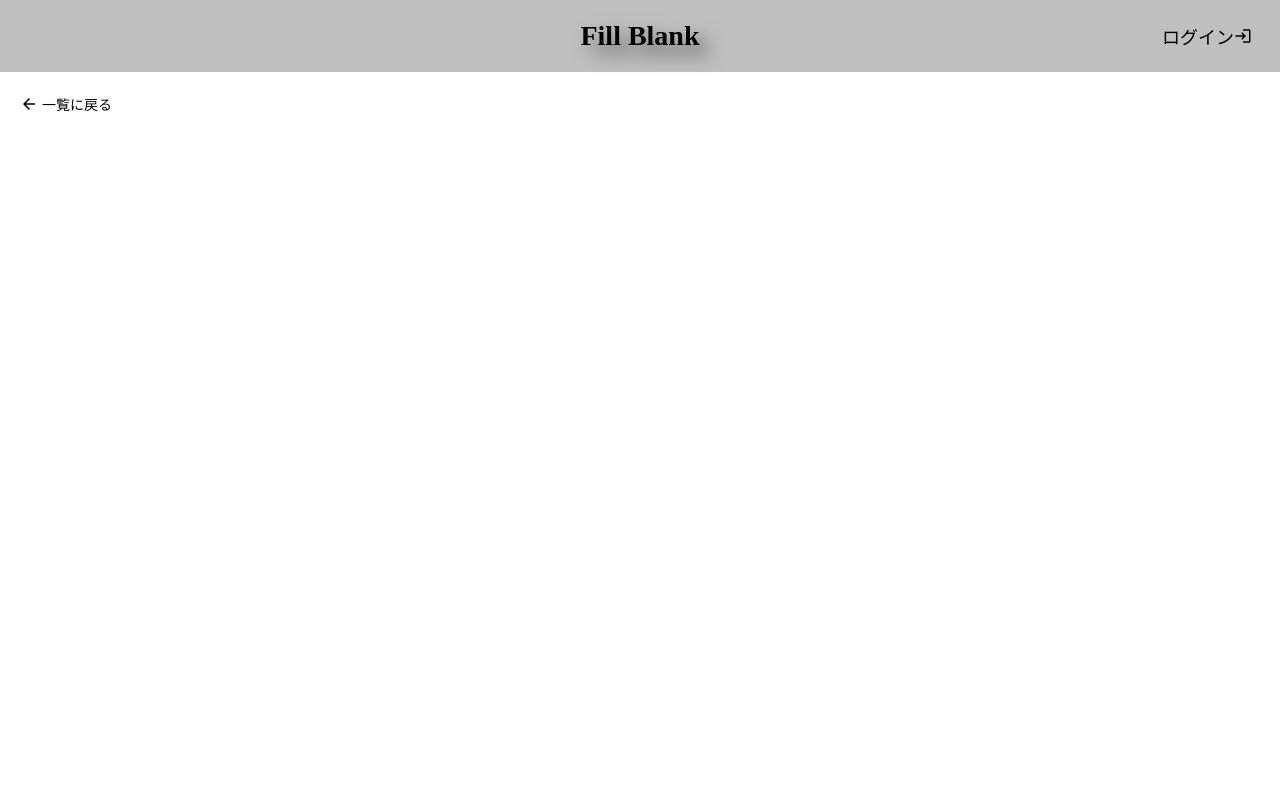
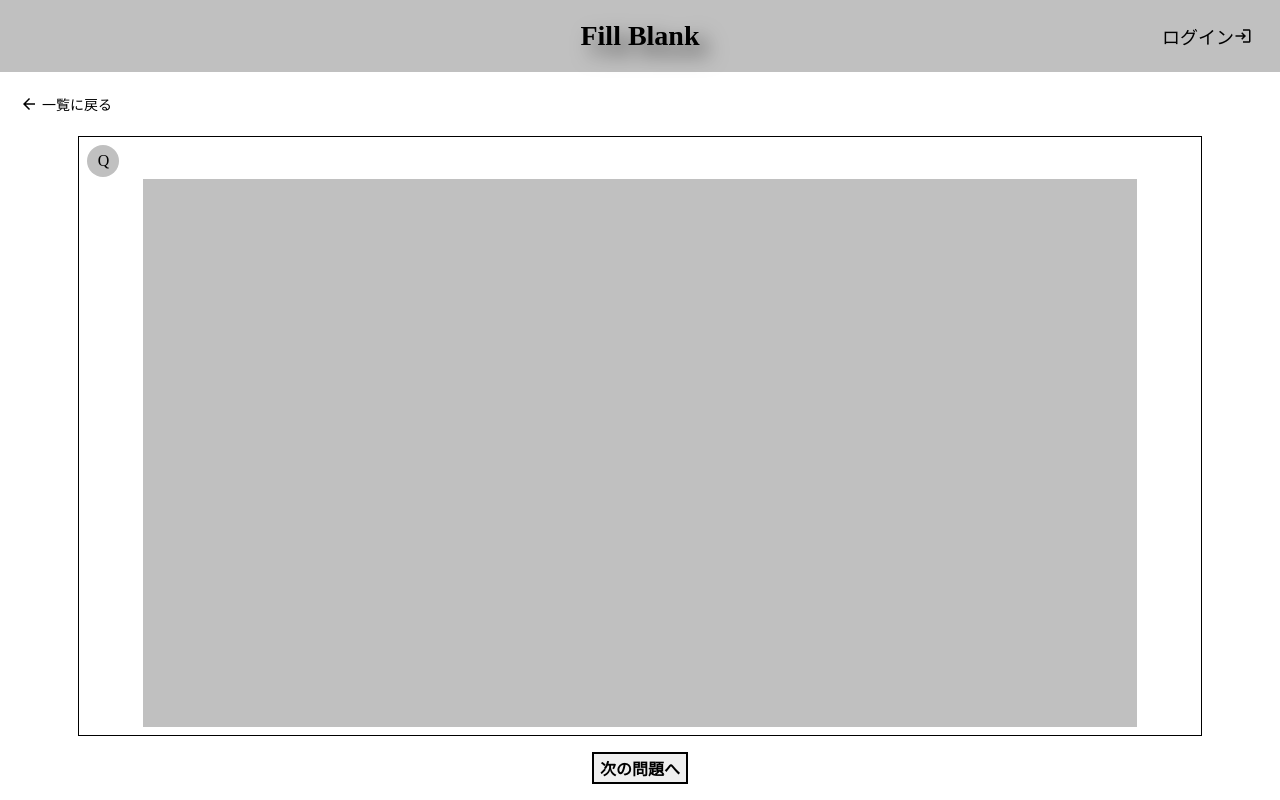
Before and after one commit to Ryo4020/fill-blank, a Vue app: page /exercise in a window 1280 px wide. Built offline with nearby package versions, Linux system fonts and the light colour scheme; the HTML template or start-up script is replaced by a standard one.

Commit message:
Exerciseのレイアウト作成

```diff
--- a/src/views/Exercise.vue
+++ b/src/views/Exercise.vue
@@ -1,6 +1,13 @@
 <template>
   <div class="exercise">
     <ArrowToHome />
+    <div class="exercise-content">
+      <div class="exercise-content-icon">Q</div>
+      <div class="exercise-content-main"></div>
+    </div>
+    <div class="button-wrapper">
+      <CommonButton label="次の問題へ" @click-event="next" />
+    </div>
   </div>
 </template>
 
@@ -8,11 +15,22 @@
 import { defineComponent } from "vue";
 
 import ArrowToHome from "@/components/atoms/ArrowToHome.vue";
+import CommonButton from "@/components/atoms/CommonButton.vue";
 
 export default defineComponent({
   name: "Exercise",
   components: {
     ArrowToHome,
+    CommonButton,
+  },
+  setup() {
+    function next(): void {
+      console.log("次の問題へ");
+    }
+
+    return {
+      next,
+    };
   },
 });
 </script>
@@ -21,6 +39,40 @@ export default defineComponent({
 .exercise {
   width: 100%;
   height: calc(100% - 72px); //ヘッダーの分引く
+  display: grid;
+  grid-template-rows: 32px 1fr 32px;
+  row-gap: 16px;
   padding: 16px;
+
+  &-content {
+    width: 90%;
+    display: grid;
+    grid-template-rows: 32px 1fr;
+    row-gap: 2px;
+    border: 1px solid black;
+    margin: 0 auto; // 左右中央揃え
+    padding: 8px;
+
+    &-icon {
+      width: 32px;
+      height: 32px;
+      background: silver;
+      border-radius: 50%;
+      display: flex;
+      justify-content: center;
+      align-items: center;
+    }
+
+    &-main {
+      width: 90%;
+      background: silver;
+      margin: 0 auto; // 左右中央揃え
+      padding: 8px;
+    }
+  }
+
+  .button-wrapper {
+    text-align: center;
+  }
 }
 </style>
```
